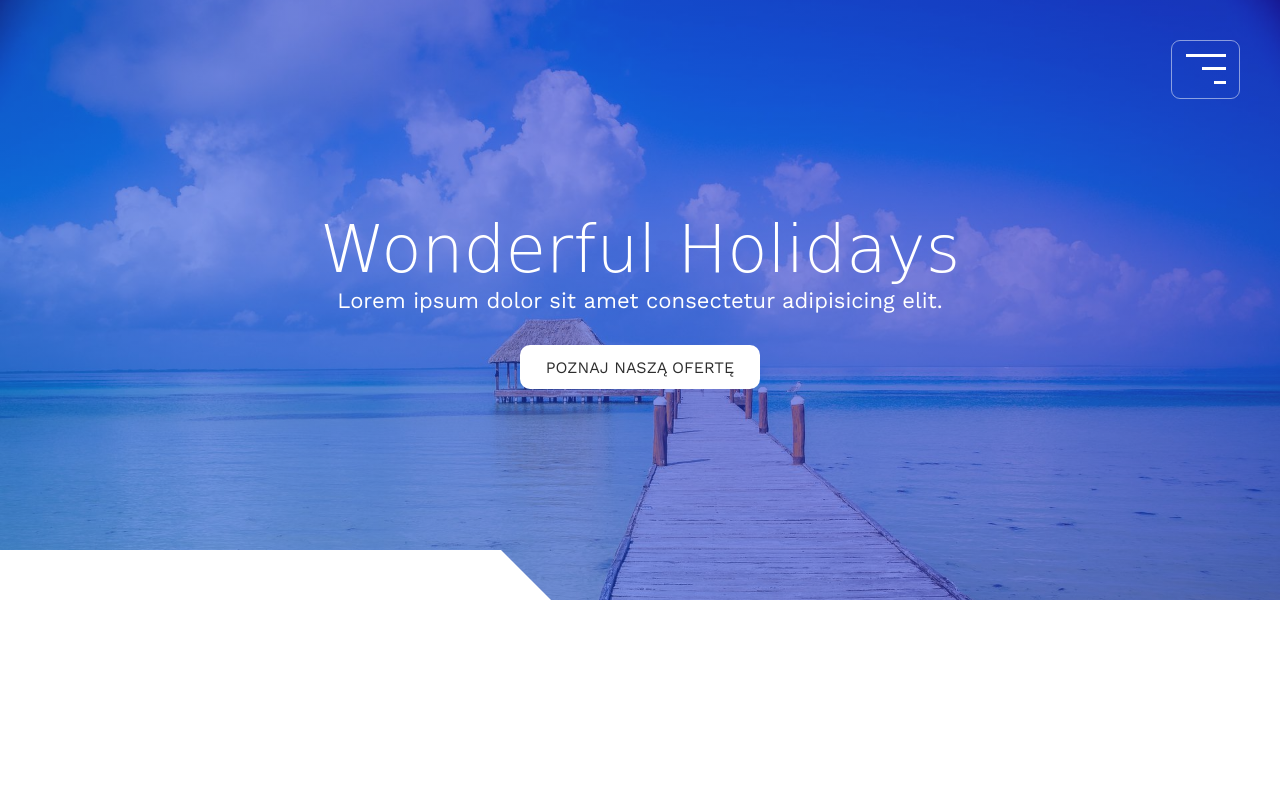
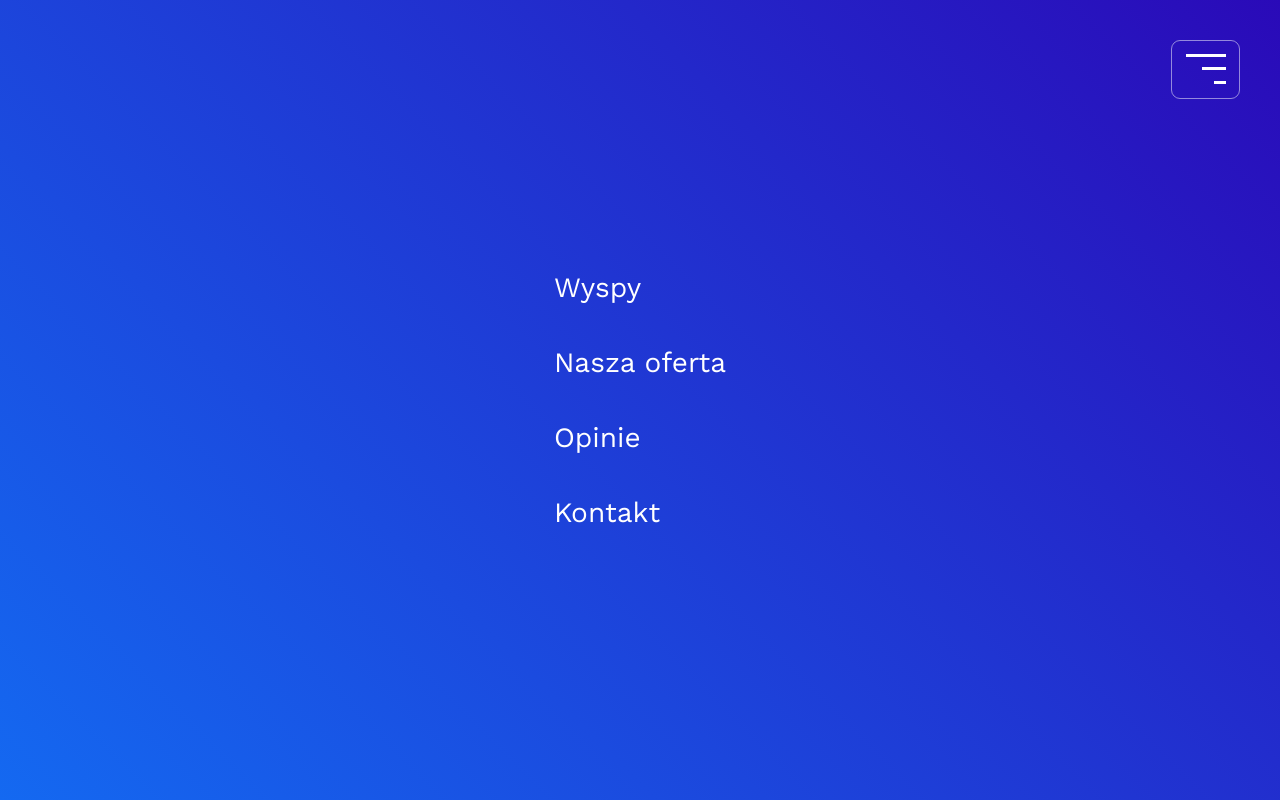
Before and after one commit to dawilles/Future-Trip-, a plain HTML site: page index.html in a window 1280 px wide. Both pictures are taken after a click on the button 1205 px from the left and 69 px from the top of the page. Drawn offline with nearby package versions, Linux system fonts and the light colour scheme; a web font is replaced by a local one.

Commit message:
finished navigation

```diff
--- a/index.html
+++ b/index.html
@@ -22,15 +22,16 @@
             <div class="burger-btn__bars"></div>
         </div>
     </button>
-    <nav class="nav nav--active">
-        <div class="nav__items">
+    <!-- navigation -->
+    <nav class="nav ">
+        <div class="nav__items nav--active">
             <a href="#islands" class="nav__item">Wyspy</a>
             <a href="#offers" class="nav__item">Nasza oferta</a>
             <a href="#reviews" class="nav__item">Opinie</a>
             <a href="#contact" class="nav__item">Kontakt</a>
         </div>
     </nav>
-
+<!-- header -->
     <header class="header section">
         <h1 class="header__title">Wonderful Holidays</h1>
         <p class="header__text">Lorem ipsum dolor sit amet consectetur adipisicing elit.</p>
--- a/js/main.js
+++ b/js/main.js
@@ -1,7 +1,27 @@
-const nav = document.querySelector('.nav');
-const navBtn = document.querySelector('.burger-btn');
+const nav = document.querySelector(".nav");
+const navBtn = document.querySelector(".burger-btn");
+const allNavItems = document.querySelectorAll(".nav__item");
 
 const handleNav = () => {
-    nav.classList.toggle('nav--active')
-}
-navBtn.addEventListener('click', handleNav)
+	nav.classList.toggle("nav--active");
+
+	allNavItems.forEach((item) => {
+		item.addEventListener("click", () => {
+			nav.classList.remove("nav--active");
+		});
+	});
+
+	handleNavItemsAnimation();
+};
+
+const handleNavItemsAnimation = () => {
+	let delayTime = 0;
+
+	allNavItems.forEach((item) => {
+		item.classList.toggle("nav-items-animation");
+		item.style.animationDelay = "." + delayTime + "s";
+		delayTime++;
+	});
+};
+
+navBtn.addEventListener("click", handleNav);
--- a/scss/main.scss
+++ b/scss/main.scss
@@ -80,10 +80,9 @@ body {
 	transition: 0.5s cubic-bezier(0.075, 0.82, 0.165, 1);
 	background-image: $blue-gradient-solid;
 
-    &--active {
-        transform: translateX(0);
-    }
-
+	&--active {
+		transform: translateX(0);
+	}
 	&__item {
 		position: relative;
 		display: block;
@@ -92,9 +91,7 @@ body {
 		font-size: 2.8rem;
 		text-decoration: none;
 		color: $pure-white;
-        // transform: translateX(100%);
-
-
+		// transform: translateX(100%);
 
 		&::before {
 			content: "";
@@ -112,6 +109,19 @@ body {
 			transform: scaleY(1);
 		}
 	}
+}
+
+@keyframes navItemsAnimation {
+	0% {
+		transform: translateX(200%);
+	}
+	100% {
+		transform: translateX(0);
+	}
+}
+.nav-items-animation {
+	animation: navItemsAnimation 1s both;
+	// animation-delay: .3s;
 }
 
 // Header
@@ -171,7 +181,7 @@ body {
 		&__text {
 			font-size: 2.2rem;
 		}
-		&__btn{
+		&__btn {
 			font-size: 1.6rem;
 		}
 	}
```
Also changed, not shown: css/main.css, 1 other file.
